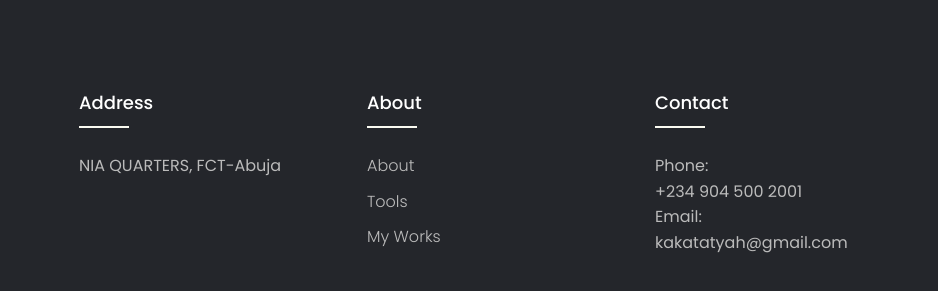
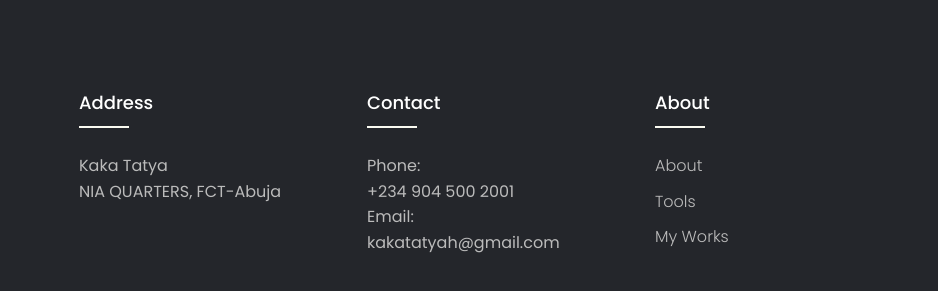
Before and after one commit to successdanesy/Kaka-tatya-portfolio, a plain HTML site: page index.html in a window 1280 px wide. Shown: the part 3245-3536 px from the top of the page, 0-938 px from the left. Drawn offline with Linux system fonts and the light colour scheme.

Commit message:
edited the footer

```diff
--- a/index.html
+++ b/index.html
@@ -183,7 +183,17 @@
     <div class="row">
       <div class="footer-col">
         <h4>Address</h4>
-        <p>NIA QUARTERS, FCT-Abuja</p>
+        <p>Kaka Tatya<br>
+           NIA QUARTERS, FCT-Abuja</p>
+      </div>
+
+      <div class="footer-col">
+        <h4>Contact</h4>
+        <ul>
+          <p>Phone:<br> +234 904 500 2001<br>
+          Email:<br> kakatatyah@gmail.com<br>
+        </p>
+        </ul>
       </div>
 
       <div class="footer-col">
@@ -192,15 +202,6 @@
             <li><a href="#about">About</a></li>
             <li><a href="#tools-hobbies">Tools</a></li>
             <li><a href="#my-works">My Works</a></li>
-        </ul>
-      </div>
-
-      <div class="footer-col">
-        <h4>Contact</h4>
-        <ul>
-          <p>Phone:<br> +234 904 500 2001<br>
-          Email:<br> kakatatyah@gmail.com<br>
-        </p>
         </ul>
       </div>
 
@@ -214,6 +215,7 @@
 
         </div>
       </div>
+
     </div>
   </div>
 </footer>
```
Also changed, not shown: styles.css (indentation only).
